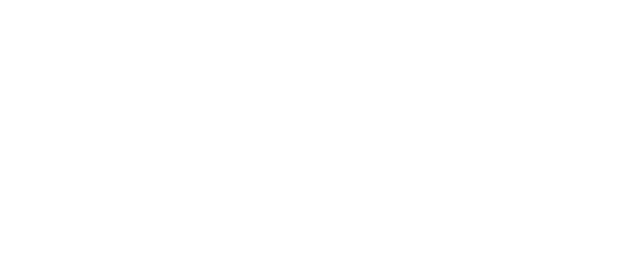
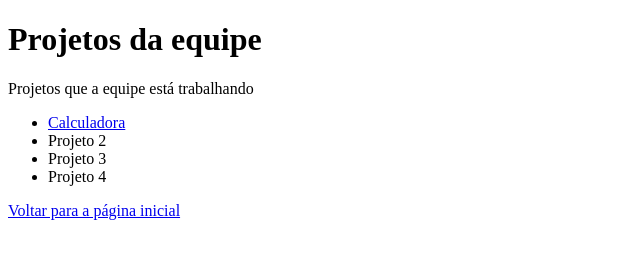
Before and after one commit to EnriqueCardoso/Projeto_01, a plain HTML site: page projetos.html in a window 1280 px wide. Shown: the whole page, without its empty margins (0-640 px from the left). Drawn offline with Linux system fonts and the light colour scheme.

Commit message:
feat-#4: Continuação da página projetos

```diff
--- a/projetos.html
+++ b/projetos.html
@@ -7,5 +7,16 @@
 </head>
 <body>
 
+    <h1>Projetos da equipe</h1>
+    <p>Projetos que a equipe está trabalhando</p>
+
+    <ul>
+        <li><a href="https://ex02-gaspatt.surge.sh/">Calculadora</a></li>
+        <li>Projeto 2</li>
+        <li>Projeto 3</li>
+        <li>Projeto 4</li>
+    </ul>
+
+    <a href="index.html">Voltar para a página inicial</a>
 </body>
 </html>
```
